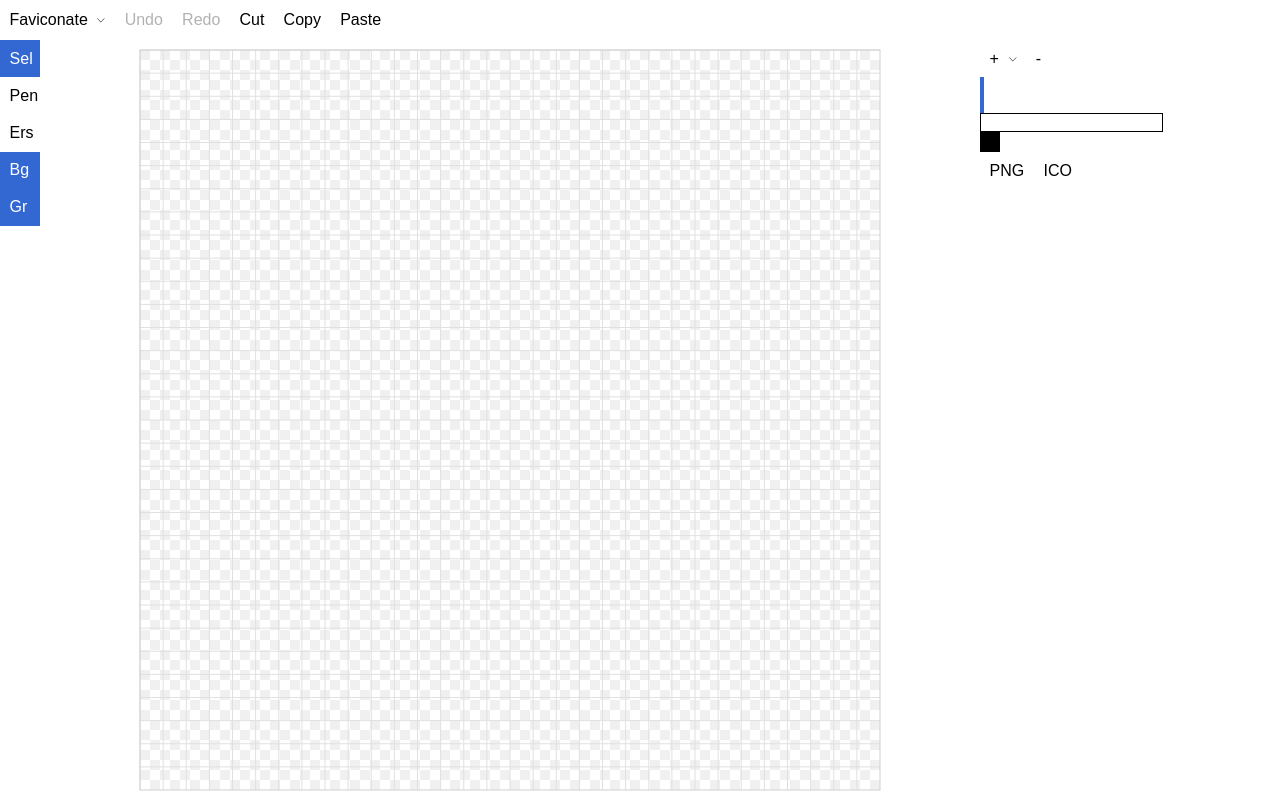
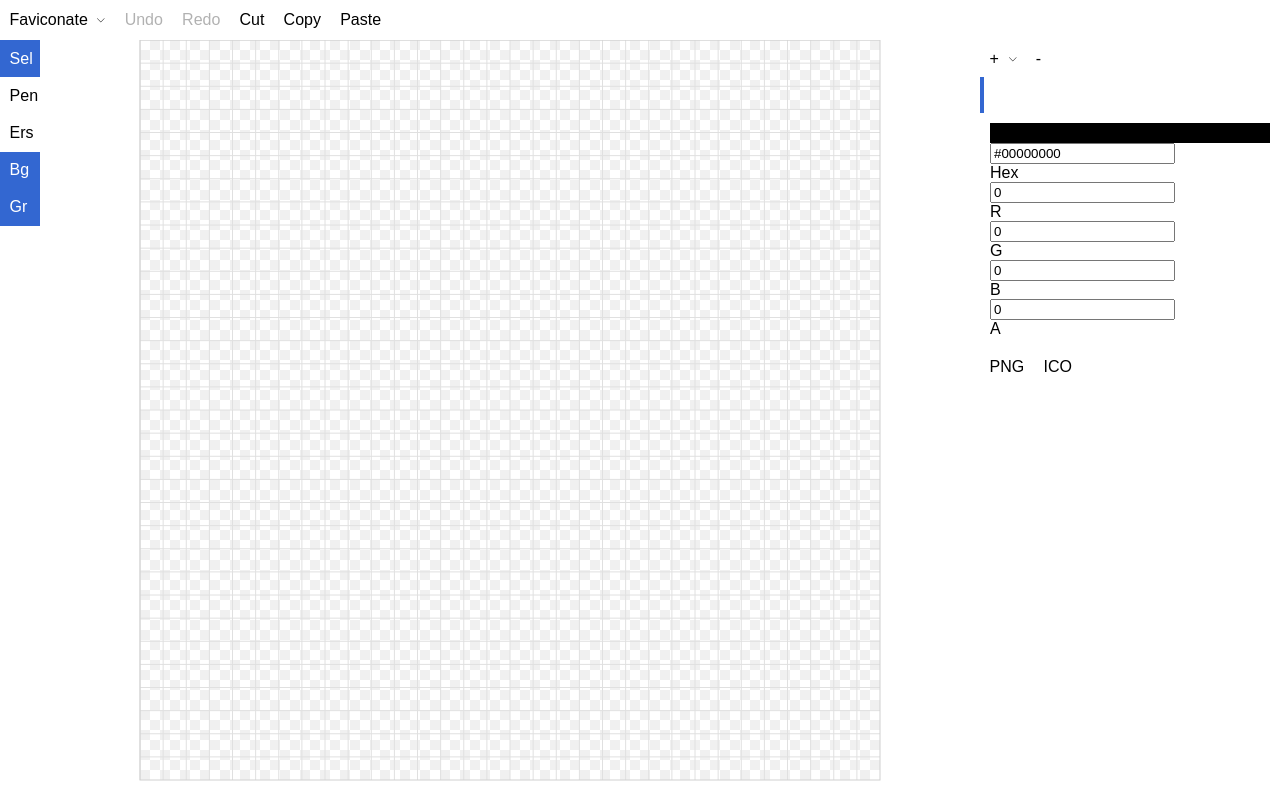
Before and after one commit to menendezpoo/faviconate, a React (Create React App) app: page / in a window 1280 px wide. Built offline with nearby package versions, Linux system fonts and the light colour scheme; the HTML template or start-up script is replaced by a standard one.

Commit message:
Color picker inputs in sync

```diff
--- a/src/components/App.tsx
+++ b/src/components/App.tsx
@@ -12,9 +12,10 @@ import {ColorPicker} from "../hui/items/ColorPicker";
 import {PreviewPanel} from "./PreviewPanel";
 import {IconDocument, IconEditorTool} from "../model/IconEditor";
 import {SelectionTool} from "../model/tools/SelectionTool";
-import {IconService} from "../model/IconService";
+import {IconDirectory, IconService} from "../model/IconService";
 import {MenuItem} from "../hui/items/MenuItem";
 import {makeSz, Size} from "../hui/helpers/Rectangle";
+import {InvalidImageError} from "../model/errors";
 
 const DEFAULT_ICON = makeSz(32, 32);
 
@@ -114,6 +115,29 @@ export class App extends React.Component<AppProps, AppState>{
         })
     }
 
+    private setIcons(dir: IconDirectory){
+
+        if (dir.icons.length == 0){
+            throw new InvalidImageError();
+        }
+
+        const controllers = dir.icons.map(icon => this.createController({icon}));
+        const currentIcon = 0;
+        const controller = controllers[0];
+        const selectedTool = new SelectionTool(controller);
+
+        Promise.all(controllers.map(c => IconService.asBlobUrl(c.editor.document.icon)))
+            .then(previews => {
+                this.setState({
+                    controller,
+                    controllers,
+                    selectedTool,
+                    currentIcon,
+                    previews
+                });
+            });
+    }
+
     private removeIconEntry(){
 
         let current = this.state.currentIcon;
@@ -204,8 +228,14 @@ export class App extends React.Component<AppProps, AppState>{
     }
 
     private importFile(file: File){
-        this.state.controller.importFile(file)
-            .then(selectedTool => this.setState({selectedTool}));
+        if (file.name.toLowerCase().endsWith('.ico')){
+            IconService.fromIcoBlob(file)
+                .then(dir => this.setIcons(dir))
+                .catch(e => console.log(`Can't open ico file: ${e}`));
+        }else{
+            this.state.controller.importFile(file)
+                .then(selectedTool => this.setState({selectedTool}));
+        }
     }
 
     private useEraser(){
--- a/src/hui/items/ColorPicker.scss
+++ b/src/hui/items/ColorPicker.scss
@@ -1,5 +1,10 @@
- .swatch{
-   display: block;
-   width: 20px;
-   height: 20px;
- }
+.ui-color-picker{
+
+  padding: 10px;
+
+  .swatch{
+    display: block;
+    height: 20px;
+  }
+
+}
--- a/src/hui/items/ColorPicker.tsx
+++ b/src/hui/items/ColorPicker.tsx
@@ -1,6 +1,6 @@
 import * as React from "react";
 import {Color} from "../helpers/Color";
-import {TextBox} from "./TextBox";
+import {Ref, RefObject} from "react";
 
 export interface ColorPickerProps{
     colorPicked: (color: Color) => any;
@@ -10,7 +10,17 @@ export interface ColorPickerState{
     currentColor: Color;
 }
 
+type ColorPickerFocus = 'hex' | 'r' | 'g' | 'b' | 'a';
+const ColorPickerFields: ColorPickerFocus[] = ['hex', 'r', 'g', 'b', 'a'];
+
 export class ColorPicker extends React.Component<ColorPickerProps, ColorPickerState>{
+
+    private focus: ColorPickerFocus | null = null;
+    private txtHex: RefObject<HTMLInputElement> = React.createRef();
+    private txtR: RefObject<HTMLInputElement> = React.createRef();
+    private txtG: RefObject<HTMLInputElement> = React.createRef();
+    private txtB: RefObject<HTMLInputElement> = React.createRef();
+    private txtA: RefObject<HTMLInputElement> = React.createRef();
 
     constructor(props: ColorPickerProps) {
         super(props);
@@ -21,25 +31,141 @@ export class ColorPicker extends React.Component<ColorPickerProps, ColorPickerSt
 
     }
 
-    private handleChange(value: string){
-        if (Color.hexParsable(value)){
+    private getInput(type: ColorPickerFocus): HTMLInputElement{
 
-            const color = Color.fromHex(value);
+        let ref: RefObject<HTMLInputElement>;
 
-            this.setState({currentColor: color});
+        switch (type){
+            case "a": ref = this.txtA; break;
+            case "r": ref = this.txtR; break;
+            case "g": ref = this.txtG; break;
+            case "b": ref = this.txtB; break;
+            case "hex": ref = this.txtHex; break;
+        }
 
-            if (this.props.colorPicked){
-                this.props.colorPicked(color);
+        if (ref.current){
+            return ref.current;
+        }
+
+        throw new Error(`No input element for: ${type}`);
+    }
+
+    private getInputValueFor(type: ColorPickerFocus): string{
+
+        const color = this.state.currentColor;
+
+        switch (type){
+            case "a": return color.a.toString();
+            case "r": return color.r.toString();
+            case "g": return color.g.toString();
+            case "b": return color.b.toString();
+            case "hex": return color.a !== 1 ? color.hexRgba : color.hexRgb;
+        }
+
+    }
+
+    private updateColor(color: Color){
+        this.setState({currentColor: color});
+
+        if (this.props.colorPicked){
+            this.props.colorPicked(color);
+        }
+    }
+
+    private handleChange(where: ColorPickerFocus){
+
+        const txt = this.getInput(where);
+
+        if (where == 'hex'){
+
+            const value = txt.value;
+
+            if (Color.hexParsable(value)){
+
+                const color = Color.fromHex(value);
+
+                this.updateColor(color);
+
             }
 
+        }else{
+
+            const a = parseInt(this.getInput("a").value) || 0;
+            const b = parseInt(this.getInput("b").value) || 0;
+            const g = parseInt(this.getInput("g").value) || 0;
+            const r = parseInt(this.getInput("r").value) || 0;
+
+            const color = new Color(r, g, b, a);
+
+            this.updateColor(color);
+
+        }
+
+    }
+
+    componentDidMount() {
+
+        ColorPickerFields.forEach(type => {
+            const txt = this.getInput(type);
+
+            txt.addEventListener('input', () => this.handleChange(type));
+            txt.addEventListener('focus', () => {
+                this.focus = type;
+            });
+            txt.addEventListener('blur', () => {
+                this.focus = null;
+            });
+
+        });
+
+    }
+
+    syncInputValues(){
+
+        for(const type of ColorPickerFields){
+            if (this.focus !== type){
+                this.getInput(type).value = this.getInputValueFor(type);
+            }
         }
     }
 
     render() {
+        if (this.txtHex.current){
+            this.syncInputValues(); // Dont update if not rendered yet
+        }
+
         return (
-            <div>
-                <TextBox change={value => this.handleChange(value)}/>
-                <div className={`swatch`} style={{background: this.state.currentColor.hexRgb}}/>
+            <div className="ui-color-picker">
+                <div className="layer-swatch"><div className="swatch" style={{background: this.state.currentColor.hexRgb}}/></div>
+                <div className="layer-2d-select">
+                    <div className="2d-select">
+                        <div className="hotspot"/>
+                    </div>
+                </div>
+                <div className="layer-1d-select"/>
+                <div className="layer-alpha-select"/>
+                <div className="layer-inputs">
+                    <div className="item">
+                        <input type="text" ref={this.txtHex}/>
+                        <div className="label">Hex</div>
+                    </div>
+                    <div className="item">
+                        <input type="text" ref={this.txtR}/>
+                        <div className="label">R</div>
+                    </div>
+                    <div className="item">
+                        <input type="text" ref={this.txtG}/>
+                        <div className="label">G</div>
+                    </div>
+                    <div className="item">
+                        <input type="text" ref={this.txtB}/>
+                        <div className="label">B</div>
+                    </div>
+                    <div className="item">
+                        <input type="text" ref={this.txtA}/>
+                        <div className="label">A</div>
+                    </div>
+                </div>
             </div>
         );
     }
--- a/src/model/BlobComposer.ts
+++ b/src/model/BlobComposer.ts
@@ -1,9 +1,29 @@
+
+export function readInt16LE(arr: Uint8ClampedArray, offset: number): number{
+    return (arr[offset + 1] << 8) | arr[offset];
+}
+
+export function readInt32LE(arr: Uint8ClampedArray, offset: number): number{
+    const d = arr[offset + 3];
+    const c = arr[offset + 2];
+    const b = arr[offset + 1];
+    const a = arr[offset];
+    return (d << 24) | (c << 16) | (b << 8) | a;
+}
+
+export function writeInt32LE(arr: Uint8ClampedArray, offset: number, n: number){
+    arr[offset] = n & 0xff;
+    arr[offset + 1] = (n & 0xff00) >>> 8;
+    arr[offset + 2] = (n & 0xff0000) >>> 16;
+    arr[offset + 3] = (n & 0xff000000) >>> 24;
+}
+
 export class BlobComposer{
 
     private data: Uint8ClampedArray = new Uint8ClampedArray(0);
 
-    getBlob(): Blob{
-        return new Blob([this.data.buffer]);
+    getBlob(props?: BlobPropertyBag): Blob{
+        return new Blob([this.data.buffer], props);
     }
 
     async writeBlob(blob: Blob){
--- a/src/model/IconCanvasController.ts
+++ b/src/model/IconCanvasController.ts
@@ -241,7 +241,7 @@ export class IconCanvasController implements CanvasViewController{
                 0, 0,
                 icon.width * pixelLength,
                 icon.height *  pixelLength)
-                .centerAt(cvBounds.center);
+                .centerAt(makePt(cvBounds.center.x, (icon.height * pixelLength)/2));
 
             const renderer = new IconDocumentRenderer(
                 this.editor.document,
--- a/src/model/IconService.ts
+++ b/src/model/IconService.ts
@@ -3,7 +3,10 @@ import {makePt, makeSz, Point, Rectangle, scaleToContain, Size} from "../hui/hel
 import {Color} from "../hui/helpers/Color";
 import {InvalidRegionError, MemoryError} from "./errors";
 import {ImageService} from "./ImageService";
-import {BlobComposer} from "./BlobComposer";
+import {BlobComposer, readInt16LE, readInt32LE, writeInt32LE} from "./BlobComposer";
+
+const sizeICONDIR = 6;
+const sizeICONDIRENTRY = 16;
 
 export interface IconDirectory{
     icons: Icon[];
@@ -58,8 +61,6 @@ export class IconService{
 
         const composer = new BlobComposer();
         const pngBlobs: Blob[] = [];
-        const sizeICONDIR = 6;
-        const sizeICONDIRENTRY = 16;
         let pngBlobSum = 0;
 
         // ICONDIR structure
@@ -88,7 +89,7 @@ export class IconService{
 
             const dataOffset = sizeICONDIR + sizeICONDIRENTRY * icons.length + pngBlobSum;
 
-            composer.writeInt32LE(pngBlob.size);                           // 4B Specifies the size of the image's data in bytes
+            composer.writeInt32LE(pngBlob.size);    // 4B Specifies the size of the image's data in bytes
             composer.writeInt32LE(dataOffset);      // 4B Specifies the offset of BMP or PNG data from the beginning of the ICO/CUR file
 
             pngBlobSum += pngBlob.size;
@@ -99,6 +100,46 @@ export class IconService{
         }
 
         return composer.getBlob();
+    }
+
+    static async fromIcoBlob(blob: Blob): Promise<IconDirectory>{
+
+        const icons: Icon[] = [];
+
+        const buffer = await blob.arrayBuffer();
+        const array = new Uint8ClampedArray(buffer);
+        const iconCount = readInt16LE(array, 4);
+
+        for(let i = 0; i < iconCount; i++){
+
+            const dirEntryStart = sizeICONDIR + sizeICONDIRENTRY * i;
+            const dirEntry = array.slice(dirEntryStart, dirEntryStart + sizeICONDIRENTRY);
+            const dataSize = readInt32LE(dirEntry, 8);
+            const dataOffset = readInt32LE(dirEntry, 12);
+            const data = array.slice(dataOffset, dataOffset + dataSize);
+            const composer = new BlobComposer();
+
+            // ICONDIR structure
+            composer.writeUint8Clamped(new Uint8ClampedArray([
+                0, 0, // 2B	Reserved. Must always be 0.
+                1, 0, // 2B Specifies image type: 1 for icon (.ICO) image, 2 for cursor (.CUR) image. Other values are invalid.
+                1, 0, // 2B Specifies number of images in the file.
+            ]));
+
+            // Update offset
+            writeInt32LE(dirEntry, 12, 22);
+
+            composer.writeUint8Clamped(dirEntry);
+            composer.writeUint8Clamped(data);
+
+            const blob = composer.getBlob({type: "image/x-icon"});
+            const image = await ImageService.fromFile(blob);
+
+            icons.push(IconService.fromImage(image));
+
+        }
+
+        return {icons};
     }
 
     static asImageData(icon: Icon): ImageData{
@@ -143,12 +184,12 @@ export class IconService{
         }
     }
 
-    static fromImage(image: HTMLImageElement, newSize: Size): Icon{
+    static fromImage(image: HTMLImageElement, newSize?: Size): Icon{
 
         const model: IconColorModel = 'rgba';
-        const width = newSize.width;
-        const height = newSize.height;
-        const data = ImageService.resize(image, newSize);
+        const width = newSize? newSize.width : image.naturalWidth;
+        const height = newSize? newSize.height : image.naturalHeight;
+        const data = ImageService.resize(image, makeSz(width, height));
 
         return {width, height, model, data};
 
```
Also changed, not shown: 2 other files (tests, documents, lock files or other folders).
